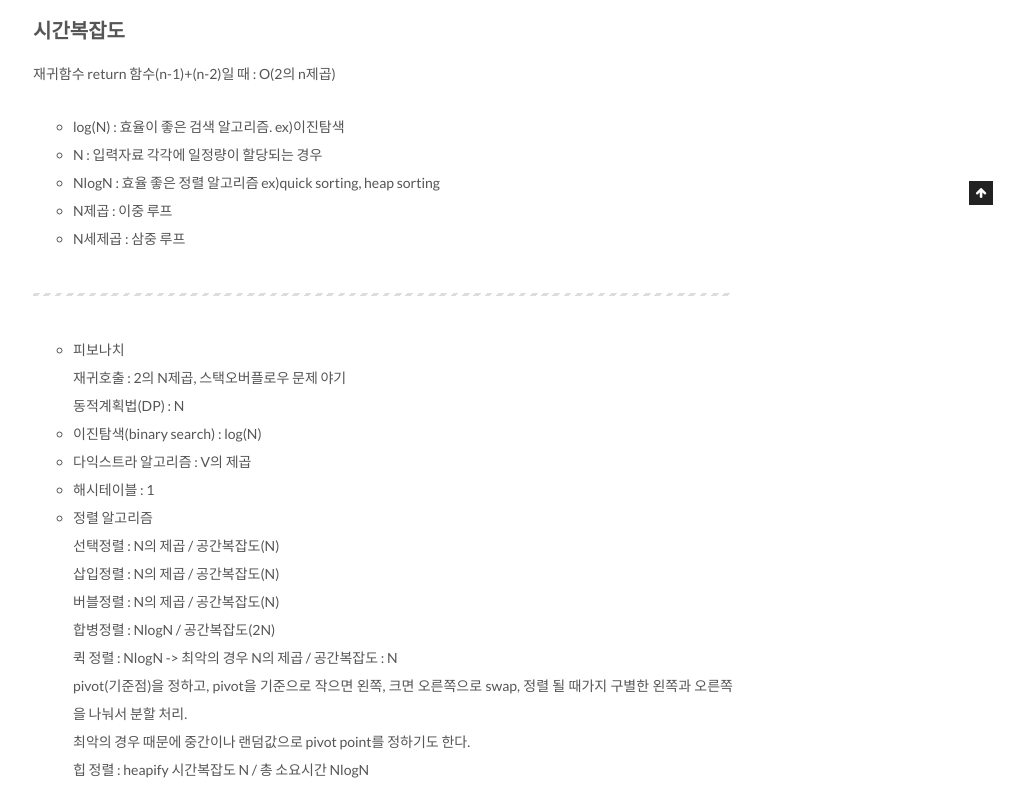
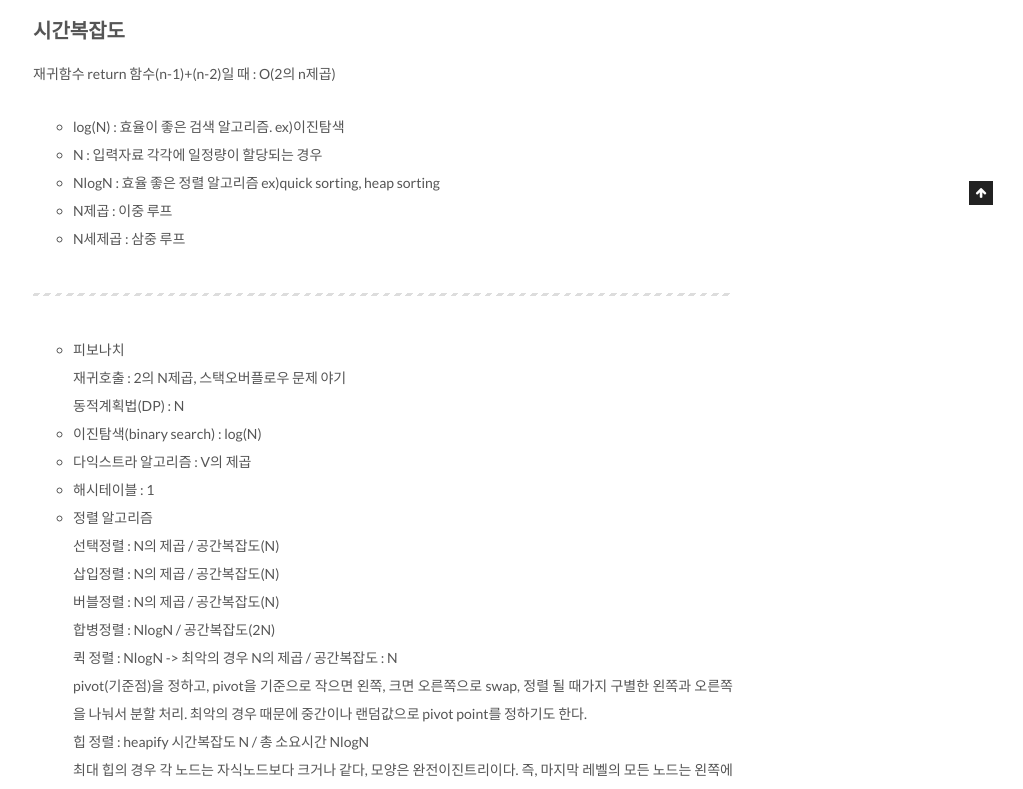
Before and after one commit to groovypark/groovypark.github.io, a Jekyll site: the page built from _posts/2018-05-18-CS공부.md, in a window 1280 px wide. Shown: the part 795-1584 px from the top of the page, without its empty margins (257-1280 px from the left). Built offline with Jekyll 4.4.1, drawn with Linux system fonts in a browser that asks for light colours; part of the change alters nothing that is shown; some of the changed text lies outside the part shown.

```diff
--- a/_posts/2018-05-18-CS공부.md
+++ b/_posts/2018-05-18-CS공부.md
@@ -31,8 +31,7 @@ tags: CS
   버블정렬 : N의 제곱 / 공간복잡도(N)
   합병정렬 : NlogN / 공간복잡도(2N)
   퀵 정렬 : NlogN -> 최악의 경우 N의 제곱 / 공간복잡도 : N
-    pivot(기준점)을 정하고, pivot을 기준으로 작으면 왼쪽, 크면 오른쪽으로 swap, 정렬 될 때가지 구별한 왼쪽과 오른쪽을 나눠서 분할 처리.
-    최악의 경우 때문에 중간이나 랜덤값으로 pivot point를 정하기도 한다.
+      pivot(기준점)을 정하고, pivot을 기준으로 작으면 왼쪽, 크면 오른쪽으로 swap, 정렬 될 때가지 구별한 왼쪽과 오른쪽을 나눠서 분할 처리. 최악의 경우 때문에 중간이나 랜덤값으로 pivot point를 정하기도 한다.
   힙 정렬 : heapify 시간복잡도 N / 총 소요시간 NlogN
     최대 힙의 경우 각 노드는 자식노드보다 크거나 같다, 모양은 완전이진트리이다. 즉, 마지막 레벨의 모든 노드는 왼쪽에 쏠려있다.
   ![최대힙](https://i.imgur.com/HBPzkwJ.png)
@@ -40,7 +39,7 @@ tags: CS
 ## 다익스트라 알고리즘
 
 우선순위 큐를 이용한 다익스트라 알고리즘
-[다익스트라 알고리즘(Dijkstra Algorithm) :: 화투의 개발 블로그](http://hsp1116.tistory.com/42)
+[다익스트라 알고리즘(Dijkstra Algorithm) :: 화투의 개발 블로그](http://hsp1116.tistory.com/42){: target="_blank" }
 
 ## 1의 보수, 2의 보수
 
@@ -78,8 +77,8 @@ key, value로된 쌍을 갖는 구조
 범위질의, 정렬 등에서는 적합하지 않음.
 Collision(충돌) : 다른 키값인데 해시값이 동일하게 사용되는 경우
 Cluster(클러스터) : 일부 지역의 주소들을 집중적으로 반환 하는 결과로 데이터들이 한 곳에 모이는 문제
-출처: http://luyin.tistory.com/191 [Luyin]
-[Luyin : 자료구조 Hash Table (해시 테이블)](http://luyin.tistory.com/191)
+참고사이트: http://luyin.tistory.com/191 [Luyin]
+[Luyin : 자료구조 Hash Table (해시 테이블)](http://luyin.tistory.com/191){: target="_blank" }
 
 ### 해시 함수의 알고리즘 종류
 
@@ -167,13 +166,13 @@ A에서 만든 키를 B에게 전달할때 중간에 key를 가로챌 수 있는
 
 인증서 : Bank가 공개키를 인증할 수 있는 방법
 인증서는 타겟의 공개키와 인증서에 기록된 공개키가 맞다는 사실을 인증기관이 보장한다는 내용을 담고 있다.
-참고사이트 [Jeremy’s Blog : 대칭형/비대칭형 암호 알고리즘](https://sungjk.github.io/2016/09/30/Security.html)
+참고사이트: [Jeremy’s Blog : 대칭형/비대칭형 암호 알고리즘](https://sungjk.github.io/2016/09/30/Security.html){: target="_blank" }
 
 ## B 트리, B+트리
 
 B+트리의 Data node는 연결리스트로 형성되어있고, Index node 하나의 크기와 똑같지 않아도 된다.
 B+트리의 높이는 B트리보다 낮게 구성되므로 검색시간과 디스트에 접근하는 횟수가 줄어든다.
-참고사이트 [DB/자료구조 B-Tree(B트리), B+ 트리](http://potatoggg.tistory.com/174)
+참고사이트: [DB/자료구조 B-Tree(B트리), B+ 트리](http://potatoggg.tistory.com/174){: target="_blank" }
 
 ## 네트워크
 
@@ -201,7 +200,7 @@ B+트리의 높이는 B트리보다 낮게 구성되므로 검색시간과 디
 * UDP헤더의 CheckSum 필드를 통해 최소한의 오류만 검출한다
 * 신뢰성보다는 연속성이 중요한 서비스인 실시간서비스(streaming)에 자주 사용된다
 
-참고사이트 [TCP/UDP TCP와 UDP의 특징과 차이 - MangKyu’s Diary](http://mangkyu.tistory.com/15){: target="_blank" }
+참고사이트: [TCP/UDP TCP와 UDP의 특징과 차이 - MangKyu’s Diary](http://mangkyu.tistory.com/15){: target="_blank" }
 
 ### HTTP 상태 코드
 
```
